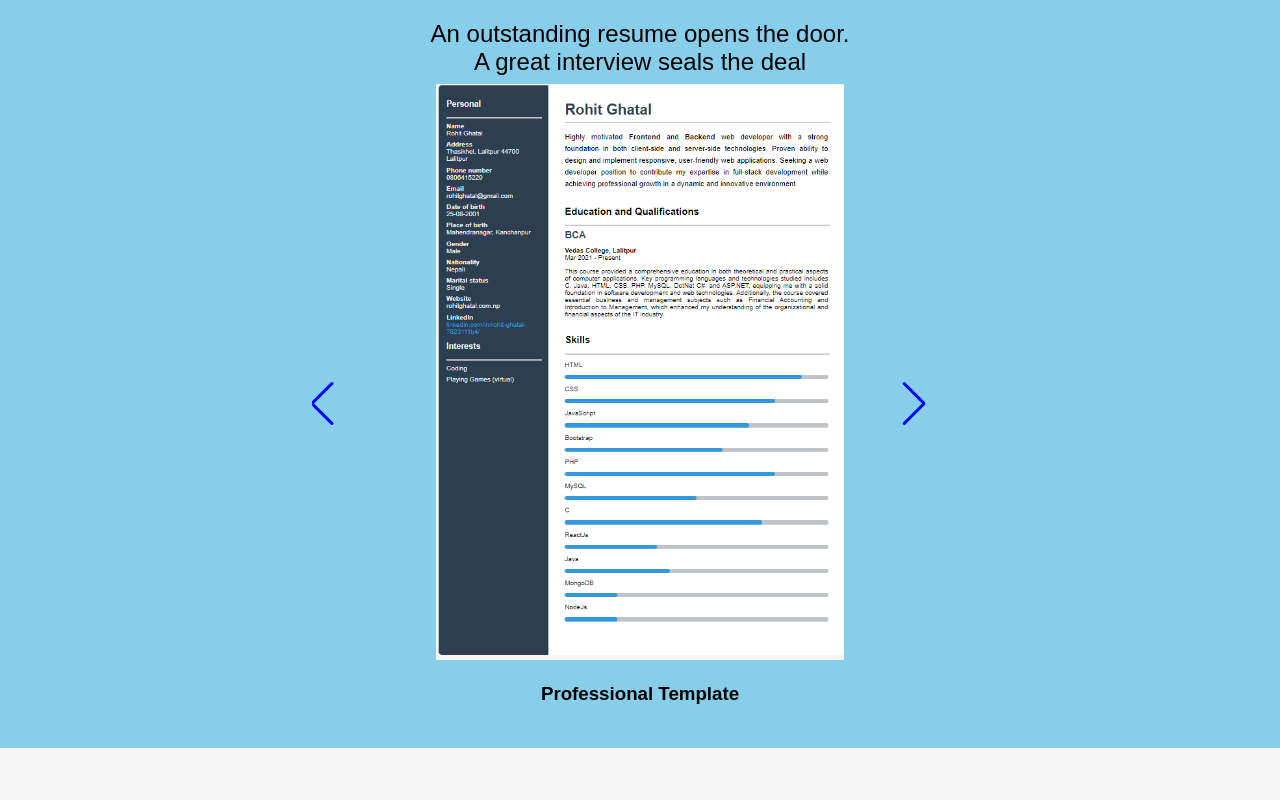
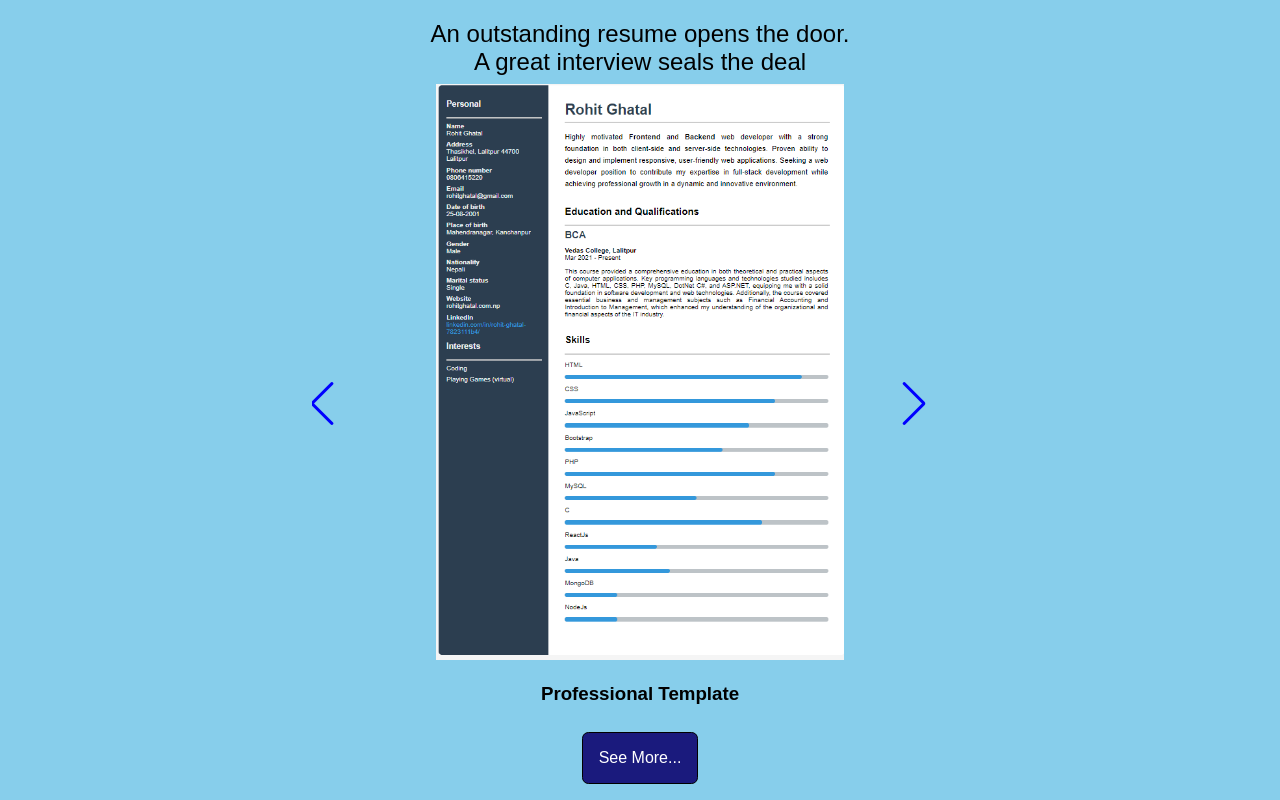
Before and after one commit to rohitghatal1/CVMaker-ReactJS, a React (Create React App) app: page / in a window 1280 px wide. Shown: the part 1274-2074 px from the top of the page. Before the commit the page ends 2022 px from the top, so only its background shows below. Built offline with nearby package versions, Linux system fonts and the light colour scheme.

Commit message:
added see more template  button

```diff
--- a/src/App.css
+++ b/src/App.css
@@ -1,26 +1,26 @@
-/* Initially hiding scrollbar */
+/* Initially hiding scrollbar by making it transparent */
 body::-webkit-scrollbar {
-    position: fixed;
-    right: 0;
-    top: 0;
-    z-index: 10;
-    width: 0; /* Hide scrollbar */
-    background: transparent;
-    transition: width 1.5s ease;
+    width: 7px; /* Keep the width consistent */
+    background: transparent; /* Transparent background */
+    transition: background 1.5s ease;
 }
 
 /* Scrollbar track styling */
 body::-webkit-scrollbar-track {
-    background-color: skyblue;
+    background-color: transparent; /* Keep track transparent when hidden */
 }
 
 /* Scrollbar thumb styling */
 body::-webkit-scrollbar-thumb {
-    background-color: #1a1a7d;
+    background-color: transparent; /* Keep thumb transparent when hidden */
     border-radius: 0.6rem;
 }
 
 /* Show scrollbar when scrolling */
-.showScrollbar::-webkit-scrollbar {
-    width: 7px;
+.showScrollbar::-webkit-scrollbar-track {
+    background-color: skyblue; /* Show track color */
 }
+
+.showScrollbar::-webkit-scrollbar-thumb {
+    background-color: #1a1a7d; /* Show thumb color */
+}
--- a/src/components/Templates.js
+++ b/src/components/Templates.js
@@ -13,7 +13,7 @@ export default function Templates() {
         <p>An outstanding resume opens the door. A great interview seals the deal</p>
         <div className="templateContainer">
           <Swiper
-            spaceBetween={0}
+            // spaceBetween={0}
             slidesPerView = {1}
             loop = {true}
             pagination = {{clickable: true}}
@@ -38,6 +38,8 @@ export default function Templates() {
             <selectedTemplate data = {{}}/>
           </div>
         )}
+
+        <button className='seeMoreTemplateBtn'>See More...</button>
       </section>
     </div>
   )
--- a/src/components/templates.css
+++ b/src/components/templates.css
@@ -50,3 +50,18 @@
     width: 44px;
     height: 44px;
 }
+
+.seeMoreTemplateBtn{
+    background-color: #1a1a7d;
+    color: #fff;
+    padding: 1rem;
+    border-radius: 0.4rem;
+    font-size: 1rem;
+    border: 1px solid black;
+    transition: all 0.8s ease;
+}
+
+.seeMoreTemplateBtn:hover{
+    background-color: skyblue;
+    color: black;
+}
```
